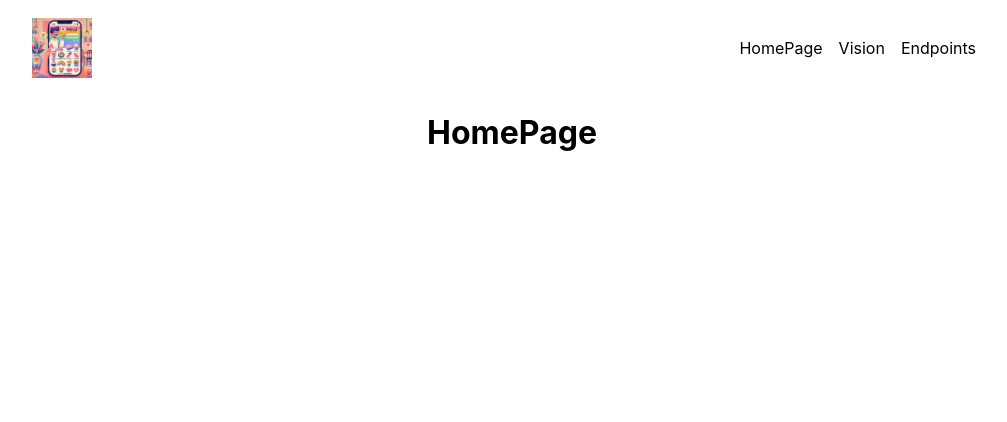
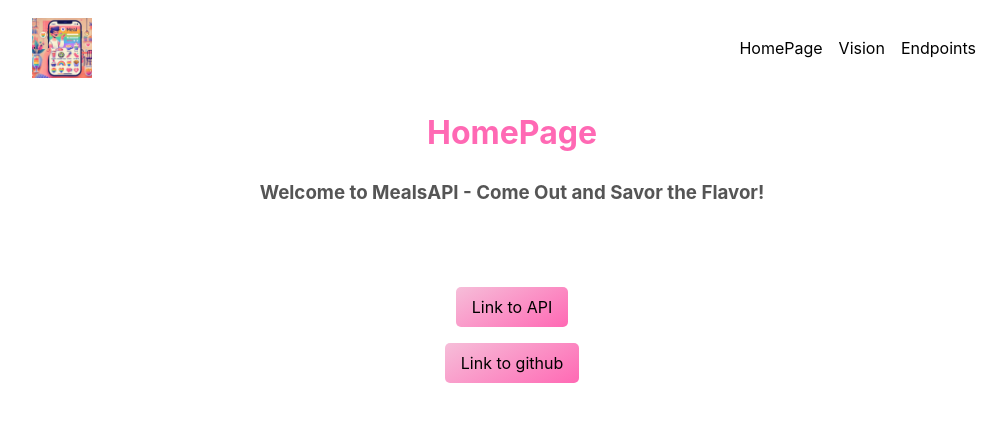
Before and after one commit to MarcusHjorth/meals-api-doc, a React (Vite) app: page / in a window 1280 px wide. Shown: the top 422 px of the page, without its empty margins (128-1135 px from the left). Built offline with nearby package versions, Linux system fonts and the light colour scheme.

Commit message:
Added links to github as well as the deployed api

```diff
--- a/src/pages/HomePage.jsx
+++ b/src/pages/HomePage.jsx
@@ -1,11 +1,57 @@
 import Header from "../components/Header";
+import styled from 'styled-components'
+
+import {
+    PageContainer,
+    Title,
+    Subtitle,
+    Paragraph,
+    Highlight,
+} from "../components/AboutPageContainer";
+
+const Div = styled.div`
+    display: flex;
+    flex-direction: column;
+    justify-content: center;
+    align-items: center;
+    margin-top: 4rem;
+
+    a {
+        padding: 0.5rem 1rem;
+        background: linear-gradient(
+        150deg,
+        #f6bed9 0%,
+        #ff69b4 100%
+    );
+
+        border-radius: 5px;
+        margin-top: 1rem;
+        text-decoration: none;
+        color: black;
+    }
+
+    a:hover {
+        transition: all 0.1s ease-in-out;
+        scale: 1.1;
+    }
+`
 
 const Homepage = () => {
     return (
         <>
             <Header/>
 
-            <h1>HomePage</h1>
+            <Title>HomePage</Title>
+
+            <Subtitle>
+                Welcome to MealsAPI - Come Out and Savor the Flavor!
+            </Subtitle>
+
+
+            <Div>
+                <a href="https://meals.nerdshub.dk/api/meals" target="_blank">Link to API </a>
+                <a href="https://github.com/sanderMarcusChristensen/SP2-Meals" target="_blank">Link to github</a>
+            </Div>
         </>
      );
 }
```
